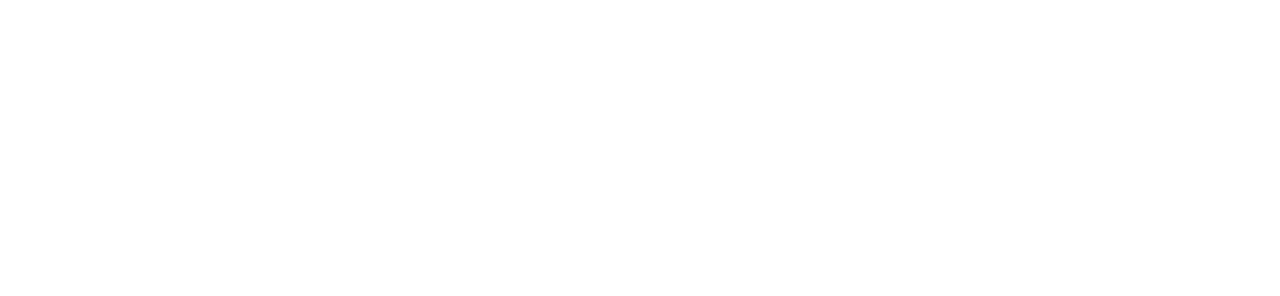
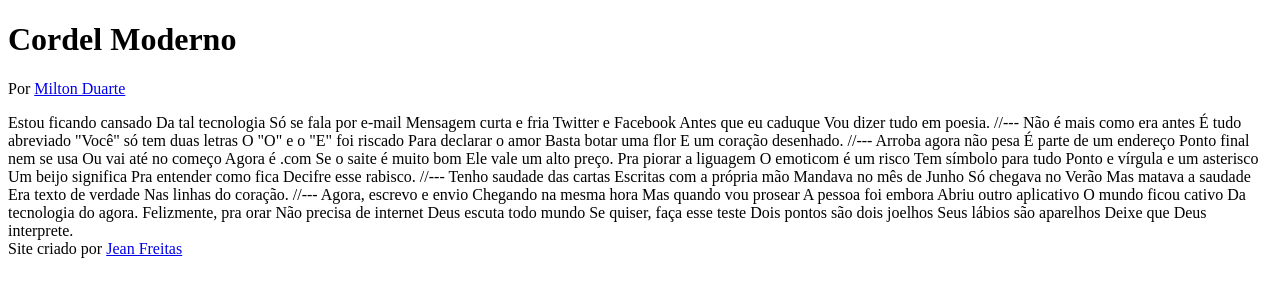
Before and after one commit to FreitasJean/html-css, a plain HTML site: page desafios/desafio 12/index.html in a window 1280 px wide. Drawn offline with Linux system fonts and the light colour scheme.

Commit message:
desafio 12

```diff
--- a/desafios/desafio 12/index.html
+++ b/desafios/desafio 12/index.html
@@ -6,6 +6,74 @@
     <title>Cordel-Moderno</title>
 </head>
 <body>
+        <header>
+            <h1>Cordel Moderno</h1>
+            <p>Por <a href="https://www.recantodasletras.com.br/poesias/3186743" target="_blank">Milton Duarte</a></p>
+        </header>
 
+    Estou ficando cansado
+    Da tal tecnologia
+    Só se fala por e-mail
+    Mensagem curta e fria
+    Twitter e Facebook
+    Antes que eu caduque
+    Vou dizer tudo em poesia.
+
+    //---
+
+    Não é mais como era antes
+    É tudo abreviado
+    "Você" só tem duas letras
+    O "O" e o "E" foi riscado
+    Para declarar o amor
+    Basta botar uma flor
+    E um coração desenhado.
+
+    //---
+
+    Arroba agora não pesa
+    É parte de um endereço
+    Ponto final nem se usa
+    Ou vai até no começo
+    Agora é .com
+    Se o saite é muito bom
+    Ele vale um alto preço.
+
+    Pra piorar a liguagem
+    O emoticom é um risco
+    Tem símbolo para tudo
+    Ponto e vírgula e um asterisco
+    Um beijo significa
+    Pra entender como fica
+    Decifre esse rabisco.
+
+    //---
+
+    Tenho saudade das cartas
+    Escritas com a própria mão
+    Mandava no mês de Junho
+    Só chegava no Verão
+    Mas matava a saudade
+    Era texto de verdade
+    Nas linhas do coração.
+
+    //---
+
+    Agora, escrevo e envio
+    Chegando na mesma hora
+    Mas quando vou prosear
+    A pessoa foi embora
+    Abriu outro aplicativo
+    O mundo ficou cativo
+    Da tecnologia do agora.
+
+    Felizmente, pra orar
+    Não precisa de internet
+    Deus escuta todo mundo
+    Se quiser, faça esse teste
+    Dois pontos são dois joelhos
+    Seus lábios são aparelhos
+    Deixe que Deus interprete.
+    <footer>Site criado por <a href="https://github.com/FreitasJean" target="_blank">Jean Freitas </a></footer>
 </body>
 </html>
```
